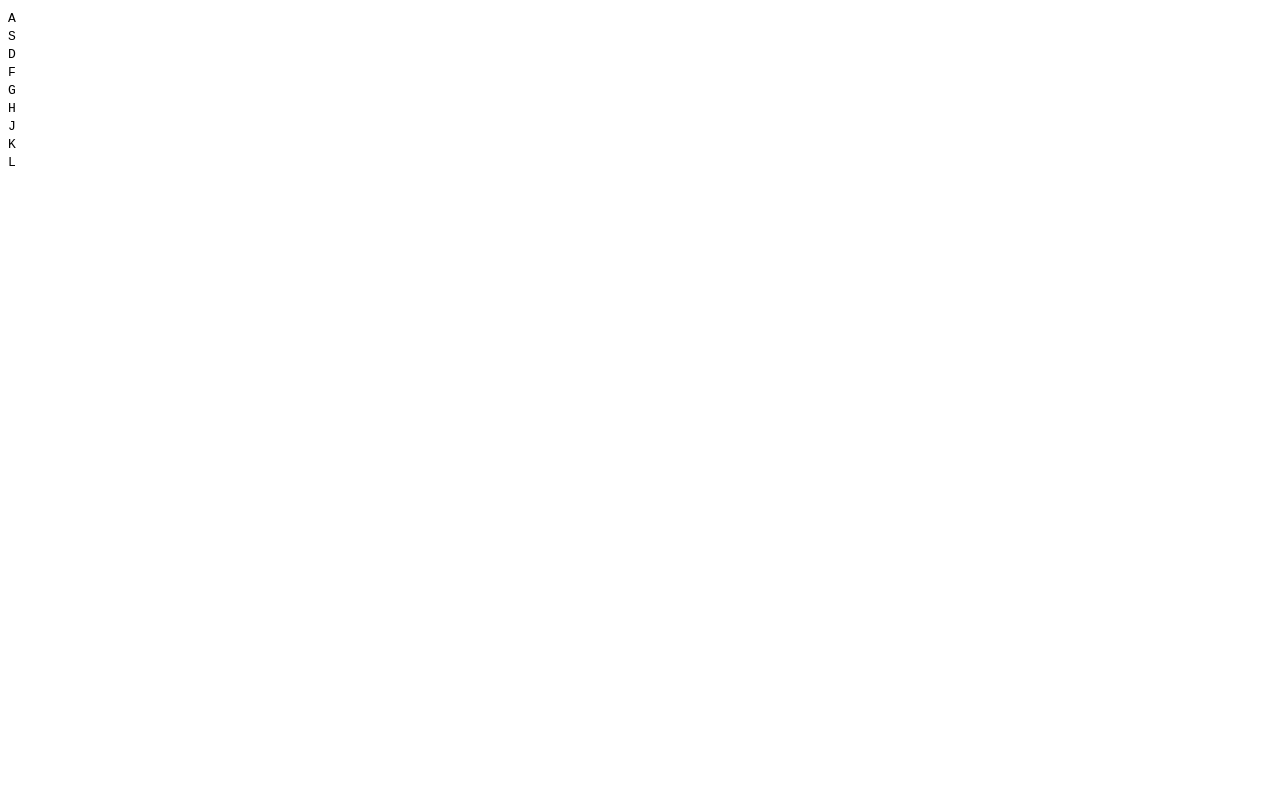
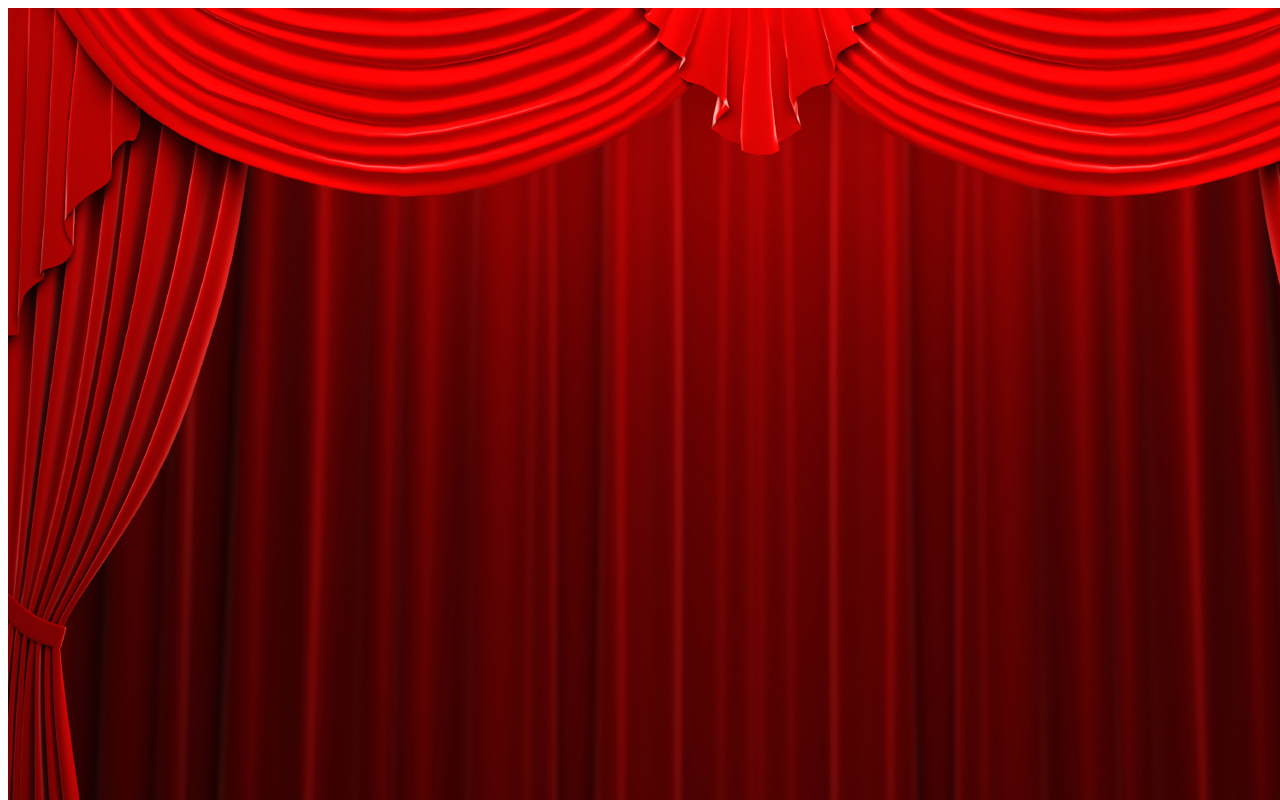
Before and after one commit to declanmeehan/music_page, a plain HTML site: page index.html in a window 1280 px wide. Drawn offline with Linux system fonts and the light colour scheme.

Commit message:
adding background image and stylesheet

```diff
--- a/index.html
+++ b/index.html
@@ -2,30 +2,33 @@
 <html>
 <head>
   <meta charset="UTF-8">
+  <link rel="stylesheet" type="text/css" href="./stylesheet.css">
   <title>keyboard instruments</title>
 </head>
 <body>
+  <div id="background">
+    <img src="./images/background_img.jpg">
+  </div>
   <div class="keys">
-    <div data-key="65" class="key">
+    <div data-key="65" class="key"></div>
       <kbd>A</kbd>
-    <div data-key="83" class="key">
+    <div data-key="83" class="key"></div>
       <kbd>S</kbd>
-    <div data-key="68" class="key">
+    <div data-key="68" class="key"></div>
       <kbd>D</kbd>
-    <div data-key="70" class="key">
+    <div data-key="70" class="key"></div>
       <kbd>F</kbd>
-    <div data-key="71" class="key">
+    <div data-key="71" class="key"></div>
       <kbd>G</kbd>
-    <div data-key="72" class="key">
+    <div data-key="72" class="key"></div>
       <kbd>H</kbd>
-    <div data-key="74" class="key">
+    <div data-key="74" class="key"></div>
       <kbd>J</kbd>
-    <div data-key="75" class="key">
+    <div data-key="75" class="key"></div>
       <kbd>K</kbd>
-    <div data-key="76" class="key">
+    <div data-key="76" class="key"></div>
       <kbd>L</kbd>
   </div>
-
 <audio data-key="65" src="./sounds/Kicks/Hard_kick_1.WAV"> </audio>
 <audio data-key="83" src="./sounds/Toms/N-Tom1.WAV"> </audio>
 <audio data-key="68" src="./sounds/Toms/SyhTom01.WAV"> </audio>
--- /dev/null
+++ b/stylesheet.css
@@ -0,0 +1,12 @@
+html {
+  height: 100%;
+}
+
+
+#background {
+  position: fixed;
+  width: 10px;
+  height: 10px;
+  background-repeat: no-repeat;
+  background-attachment: fixed;
+}
```
Also changed, not shown: images/background.jpg (renamed from background.jpg), images/background_img.jpg (added).
